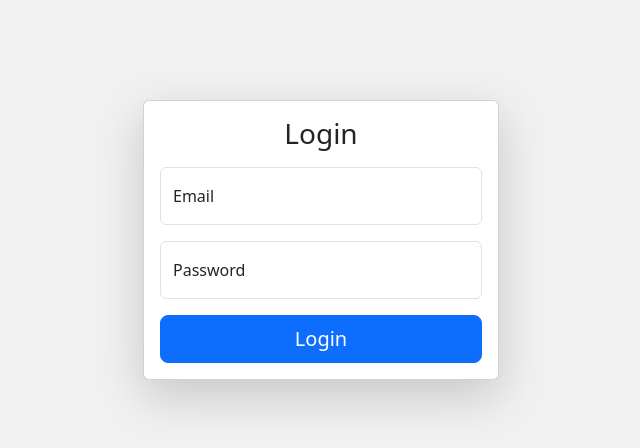
After one commit to SamBaramesi/inBrain, a PHP site: page /assets/php/login.php in a window 1280 px wide. The commit adds this page. Shown: the top 448 px of the page, without its empty margins (319-959 px from the left). Run offline with PHP 8.4, Linux system fonts and the light colour scheme.

Commit message:
adding CMS

```diff
--- /dev/null
+++ b/admin_dashboard.php
@@ -0,0 +1,5 @@
+<?php
+
+echo "Hello hoes";
+
+?>
--- /dev/null
+++ b/assets/php/dbclose.php
@@ -0,0 +1,4 @@
+<?php
+// Close the database connection
+$pdo = null;
+?>
--- /dev/null
+++ b/assets/php/dbconnect.php
@@ -0,0 +1,21 @@
+<?php
+// Set database credentials
+$host = "localhost";
+$dbname = "inbrain2";
+$username = "root";
+$password = "";
+
+try {
+    // Create a new PDO instance
+    $pdo = new PDO("mysql:host=$host;dbname=$dbname;charset=utf8mb4", $username, $password);
+
+    // Set the PDO error mode to exception
+    $pdo->setAttribute(PDO::ATTR_ERRMODE, PDO::ERRMODE_EXCEPTION);
+
+    // Set the default fetch mode to associative array
+    $pdo->setAttribute(PDO::ATTR_DEFAULT_FETCH_MODE, PDO::FETCH_ASSOC);
+} catch(PDOException $e) {
+    // Display an error message if the connection fails
+    die("Connection failed: " . $e->getMessage());
+}
+?>
--- /dev/null
+++ b/assets/php/login.php
@@ -0,0 +1,87 @@
+<?php
+
+session_start(); // start session
+
+require_once "dbconnect.php";
+
+if(isset($_POST["submit"])){
+
+    $username = trim($_POST["email"]);
+    $password = trim($_POST["password"]);
+
+    // Prepare a SELECT statement to retrieve the user with the matching username
+    $stmt = $pdo->prepare("SELECT * FROM users WHERE username = ?");
+    $stmt->execute([$username]);
+    $user = $stmt->fetch();
+
+    if($user && password_verify($password, $user['password'])){
+        // If the user exists and the entered password matches the stored hash
+        $_SESSION["user_id"] = $user["id"]; // Store user ID in session
+        header("location: index.php"); // Redirect to home page
+        exit;
+    }
+    else{
+        $error = "Incorrect username or password"; // Set error message
+    }
+}
+?>
+
+<!DOCTYPE html>
+<html lang="en">
+<head>
+    <meta charset="UTF-8">
+    <meta name="viewport" content="width=device-width, initial-scale=1.0">
+    <meta http-equiv="X-UA-Compatible" content="ie=edge">
+    <title>Login Page</title>
+
+    <!-- Bootstrap CSS -->
+    <link href="https://cdn.jsdelivr.net/npm/bootstrap@5.3.0-alpha2/dist/css/bootstrap.min.css" rel="stylesheet" integrity="sha384-aFq/bzH65dt+w6FI2ooMVUpc+21e0SRygnTpmBvdBgSdnuTN7QbdgL+OapgHtvPp" crossorigin="anonymous">
+
+    <!-- Custom CSS -->
+    <style>
+        body {
+            background-color: #f1f1f1;
+        }
+
+        .login-container {
+            margin-top: 100px;
+        }
+    </style>
+</head>
+<body>
+
+    <div class="container">
+        <div class="row justify-content-center">
+            <div class="col-md-6 col-lg-4 login-container">
+                <div class="card shadow-lg">
+                    <div class="card-body">
+                        <h3 class="card-title text-center mb-3">Login</h3>
+
+                        <!-- Login Form -->
+                        <form action="login.php" method="POST">
+                            <div class="form-floating mb-3">
+                                <input type="email" class="form-control" id="email" name="email" placeholder="Email" required>
+                                <label for="email">Email</label>
+                            </div>
+
+                            <div class="form-floating mb-3">
+                                <input type="password" class="form-control" id="password" name="password" placeholder="Password" required>
+                                <label for="password">Password</label>
+                            </div>
+
+                            <div class="d-grid gap-2">
+                                <button type="submit" name="submit" class="btn btn-primary btn-lg">Login</button>
+                            </div>
+                        </form>
+                        <!-- End of Login Form -->
+                    </div>
+                </div>
+            </div>
+        </div>
+    </div>
+
+    <!-- Bootstrap JavaScript -->
+    <script src="https://cdn.jsdelivr.net/npm/bootstrap@5.3.0-alpha2/dist/js/bootstrap.bundle.min.js" integrity="sha384-qKXV1j0HvMUeCBQ+QVp7JcfGl760yU08IQ+GpUo5hlbpg51QRiuqHAJz8+BrxE/N" crossorigin="anonymous"></script>
+
+</body>
+</html>
--- a/assets/scripts/objects/navBar.js
+++ b/assets/scripts/objects/navBar.js
@@ -15,6 +15,12 @@ if (jsonData) {
         li.appendChild(a);
     })
 
+    let admin = document.createElement("a");
+    admin.setAttribute('href', "/php/login.php");
+    admin.classList.add("login");
+    admin.innerHTML = "Admin Login";
+    ul.appendChild(admin);
+
     document.getElementById("nav").appendChild(ul);
 
 }
--- a/style.css
+++ b/style.css
@@ -154,7 +154,12 @@ nav li a:hover {
     border-bottom: 2px solid #FF6D2D;
 }
 
+.login {
+    float: right;
+}
+
 .banner {
+    clear: both;
     width: 100%;
     height: 75vh;
     /* The image used */
```
Also changed, not shown: assets/php/index.php (added, +47 -0 lines), login.php (added, +69 -0 lines), assets/php/users/createUser.php (added), assets/php/users/deleteUser.php (added).
